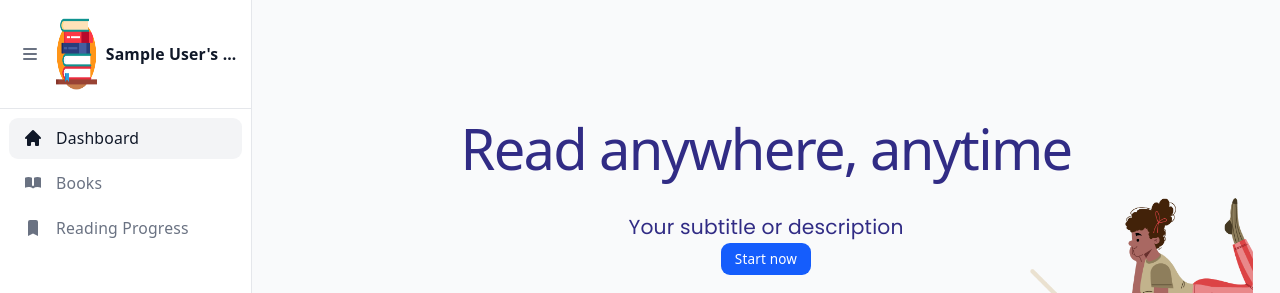
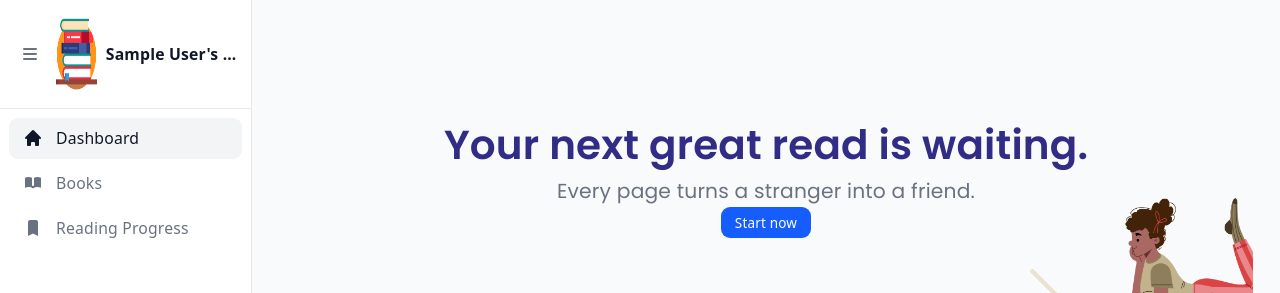
Before and after one commit to atikahadzman/react-frontend, a React (Vite) app: page /dashboard in a window 1280 px wide. Shown: the top 293 px of the page. Built offline with nearby package versions, Linux system fonts and the light colour scheme; no server answers; sample sign-in values are in the browser's storage.

Commit message:
updated the banner quote and font

```diff
--- a/src/layout/Banner.jsx
+++ b/src/layout/Banner.jsx
@@ -10,8 +10,8 @@ export default function Banner() {
             <img src="/banner.png" className="hidden md:block w-full h-64 object-cover rounded-2xl" />
 
             <div className="absolute inset-0 flex flex-col justify-center items-center text-indigo-900">
-                <h1 className="font-poppins text-2xl md:text-4xl font-bold">Read anywhere, anytime</h1>
-                <p className="font-poppins text-sm md:text-lg mt-2">Your subtitle or description</p>
+                <h4 className="font-poppins text-2xl md:text-4xl font-bold">Your next great read is waiting.</h4>
+                <p className="font-poppins text-sm md:text-lg italic text-gray-500 pt-2">Every page turns a stranger into a friend.</p>
 
                 <a href="/books"
                     className="text-xs text-white bg-blue-600 hover:bg-blue-700 px-3 py-1.5 rounded-lg transition font-medium whitespace-nowrap"
```
